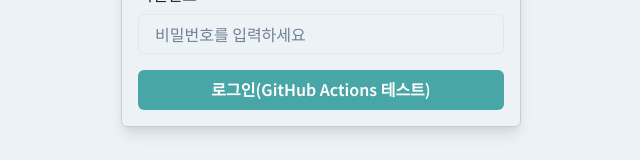
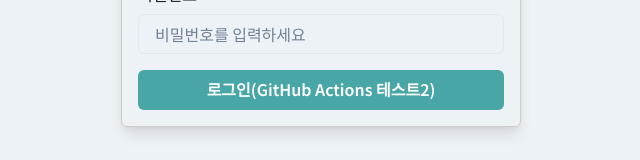
Before and after one commit to lee5031207/WBS-Front, a React (Create React App) app: page /login in a window 1280 px wide. Shown: the part 528-688 px from the top of the page, without its empty margins (319-959 px from the left). Built offline with nearby package versions, Linux system fonts and the light colour scheme; what handsontable would draw is missing.

Commit message:
GitHub Actions 테스트8

```diff
--- a/src/pages/LoginPage.jsx
+++ b/src/pages/LoginPage.jsx
@@ -75,7 +75,7 @@ const LoginPage = () => {
           {error && <Text color="red.500" fontSize="sm">{error}</Text>}
 
           <Button bg="brand.200" color="white" _hover={{ bg: 'brand.300' }} onClick={handleLogin}>
-            로그인(GitHub Actions 테스트)
+            로그인(GitHub Actions 테스트2)
           </Button>
         </Stack>
       </Box>
```
